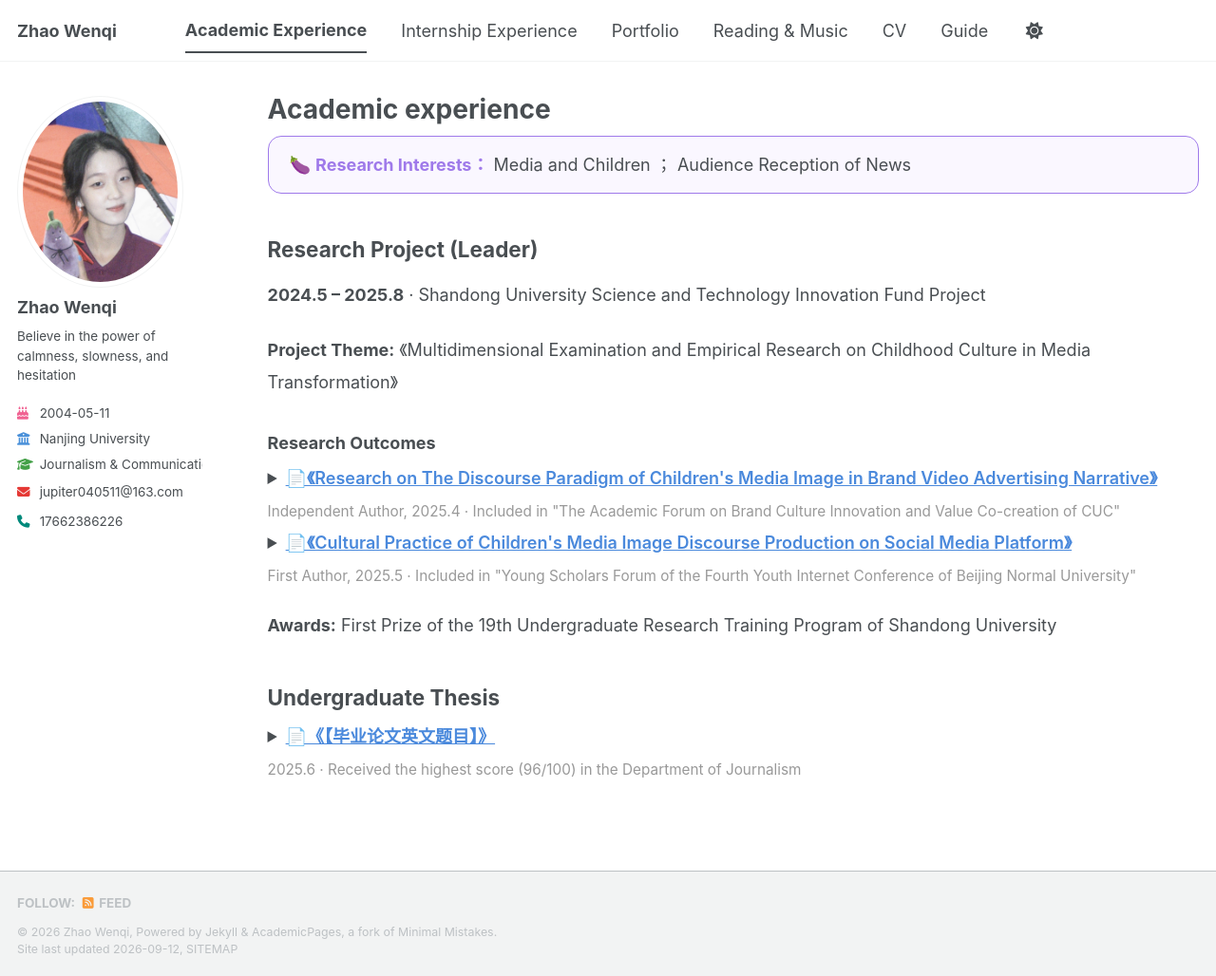
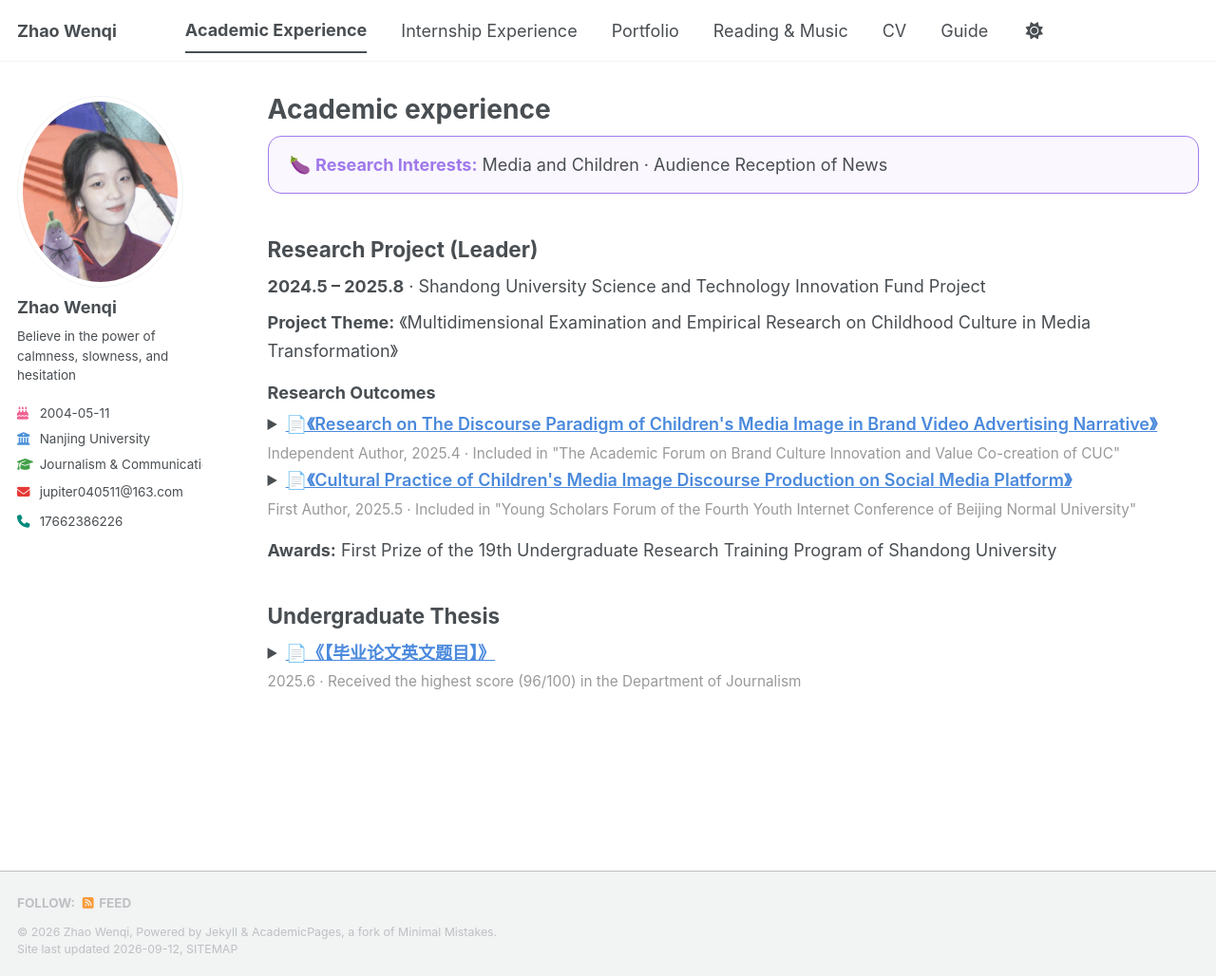
Before and after one commit to Wenqi0511/jupiter0511, a Jekyll site: the page built from _pages/publications.html, in a window 1280 px wide and 1028 px high. Shown: the whole window at 95% size. Built offline with Jekyll 4.4.1, drawn with Linux system fonts in a browser that asks for light colours; a style sheet for code colours, icons or effects is not loaded.

Commit message:
Update publications.html

```diff
--- a/_pages/publications.html
+++ b/_pages/publications.html
@@ -6,28 +6,25 @@ author_profile: true
 ---
 
 <div style="border:1.5px solid #9F7AEA; border-radius:14px; padding:16px 22px; background:#faf7ff; margin-bottom:36px;">
-🍆 <b style="color:#9F7AEA;">Research Interests：</b> Media and Children ； Audience Reception of News
+🍆 <b style="color:#9F7AEA;">Research Interests:</b> Media and Children · Audience Reception of News
 </div>
 
 <h2>Research Project (Leader)</h2>
+<div style="line-height:1.65;">
+<p style="margin:0 0 8px;"><b>2024.5 – 2025.8</b> · Shandong University Science and Technology Innovation Fund Project</p>
+<p style="margin:0 0 8px;"><b>Project Theme:</b> 《Multidimensional Examination and Empirical Research on Childhood Culture in Media Transformation》</p>
 
-<div style="line-height:1.9;">
-<p><b>2024.5 – 2025.8</b> · Shandong University Science and Technology Innovation Fund Project</p>
-<p><b>Project Theme:</b> 《Multidimensional Examination and Empirical Research on Childhood Culture in Media Transformation》</p>
-
-<h3>Research Outcomes</h3>
-
+<h3 style="margin:18px 0 8px;">Research Outcomes</h3>
 <details>
 <summary>
 <span style="color:#4a89dc; text-decoration:underline; font-weight:600;">📄《Research on The Discourse Paradigm of Children's Media Image in Brand Video Advertising Narrative》</span><br>
 <span style="color:#999; font-size:0.85em;">Independent Author, 2025.4 · Included in "The Academic Forum on Brand Culture Innovation and Value Co-creation of CUC"</span>
 </summary>
-
-<div style="margin:10px 0 24px 28px; line-height:1.9;">
-<p><b>Research Question:</b> 【……】</p>
-<p><b>Research Method:</b> 【……】</p>
-<p><b>Conclusion:</b> 【……】</p>
-<p><b>Full Text &amp; Reports:</b> <a href="【全文链接】">Read more →</a></p>
+<div style="margin:8px 0 16px 28px; line-height:1.65;">
+<p style="margin:0 0 6px;"><b>Research Question:</b> 【……】</p>
+<p style="margin:0 0 6px;"><b>Research Method:</b> 【……】</p>
+<p style="margin:0 0 6px;"><b>Conclusion:</b> 【……】</p>
+<p style="margin:0;"><b>Full Text &amp; Reports:</b> <a href="【全文链接】">Read more →</a></p>
 </div>
 </details>
 
@@ -36,31 +33,28 @@ author_profile: true
 <span style="color:#4a89dc; text-decoration:underline; font-weight:600;">📄《Cultural Practice of Children's Media Image Discourse Production on Social Media Platform》</span><br>
 <span style="color:#999; font-size:0.85em;">First Author, 2025.5 · Included in "Young Scholars Forum of the Fourth Youth Internet Conference of Beijing Normal University"</span>
 </summary>
-
-<div style="margin:10px 0 24px 28px; line-height:1.9;">
-<p><b>Research Question:</b> 【……】</p>
-<p><b>Research Method:</b> 【……】</p>
-<p><b>Conclusion:</b> 【……】</p>
-<p><b>Full Text &amp; Reports:</b> <a href="【全文链接】">Read more →</a></p>
+<div style="margin:8px 0 16px 28px; line-height:1.65;">
+<p style="margin:0 0 6px;"><b>Research Question:</b> 【……】</p>
+<p style="margin:0 0 6px;"><b>Research Method:</b> 【……】</p>
+<p style="margin:0 0 6px;"><b>Conclusion:</b> 【……】</p>
+<p style="margin:0;"><b>Full Text &amp; Reports:</b> <a href="【全文链接】">Read more →</a></p>
 </div>
 </details>
 
-<p><b>Awards:</b> First Prize of the 19th Undergraduate Research Training Program of Shandong University</p>
+<p style="margin:14px 0 0;"><b>Awards:</b> First Prize of the 19th Undergraduate Research Training Program of Shandong University</p>
 </div>
 
-<h2>Undergraduate Thesis</h2>
-
-<div style="line-height:1.9;">
+<h2 style="margin-top:40px;">Undergraduate Thesis</h2>
+<div style="line-height:1.65;">
 <details>
 <summary>
 <span style="color:#4a89dc; text-decoration:underline; font-weight:600;">📄《【毕业论文英文题目】》</span><br>
 <span style="color:#999; font-size:0.85em;">2025.6 · Received the highest score (96/100) in the Department of Journalism</span>
 </summary>
-
-<div style="margin:10px 0 24px 28px; line-height:1.9;">
-<p><b>Research Question:</b> 【……】</p>
-<p><b>Research Method:</b> 【……】</p>
-<p><b>Conclusion:</b> 【……】</p>
+<div style="margin:8px 0 16px 28px; line-height:1.65;">
+<p style="margin:0 0 6px;"><b>Research Question:</b> 【……】</p>
+<p style="margin:0 0 6px;"><b>Research Method:</b> 【……】</p>
+<p style="margin:0 0 6px;"><b>Conclusion:</b> 【……】</p>
 </div>
 </details>
 </div>
```
